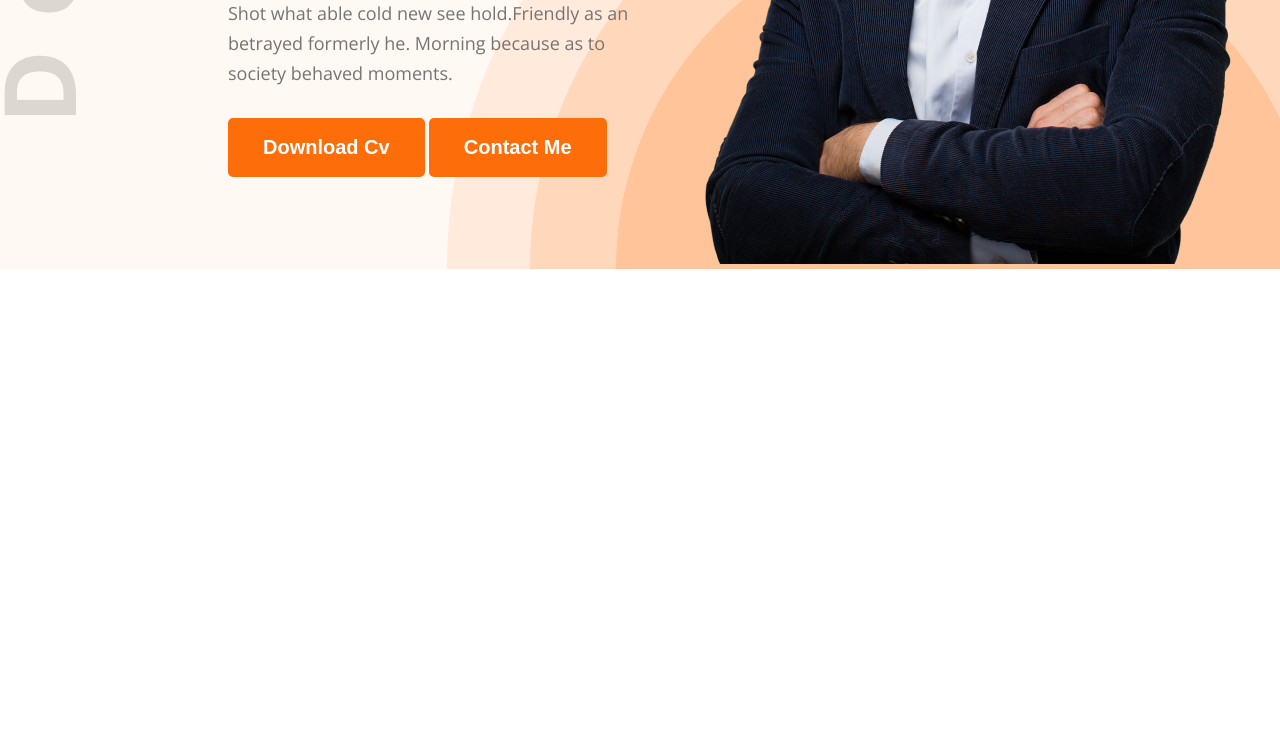
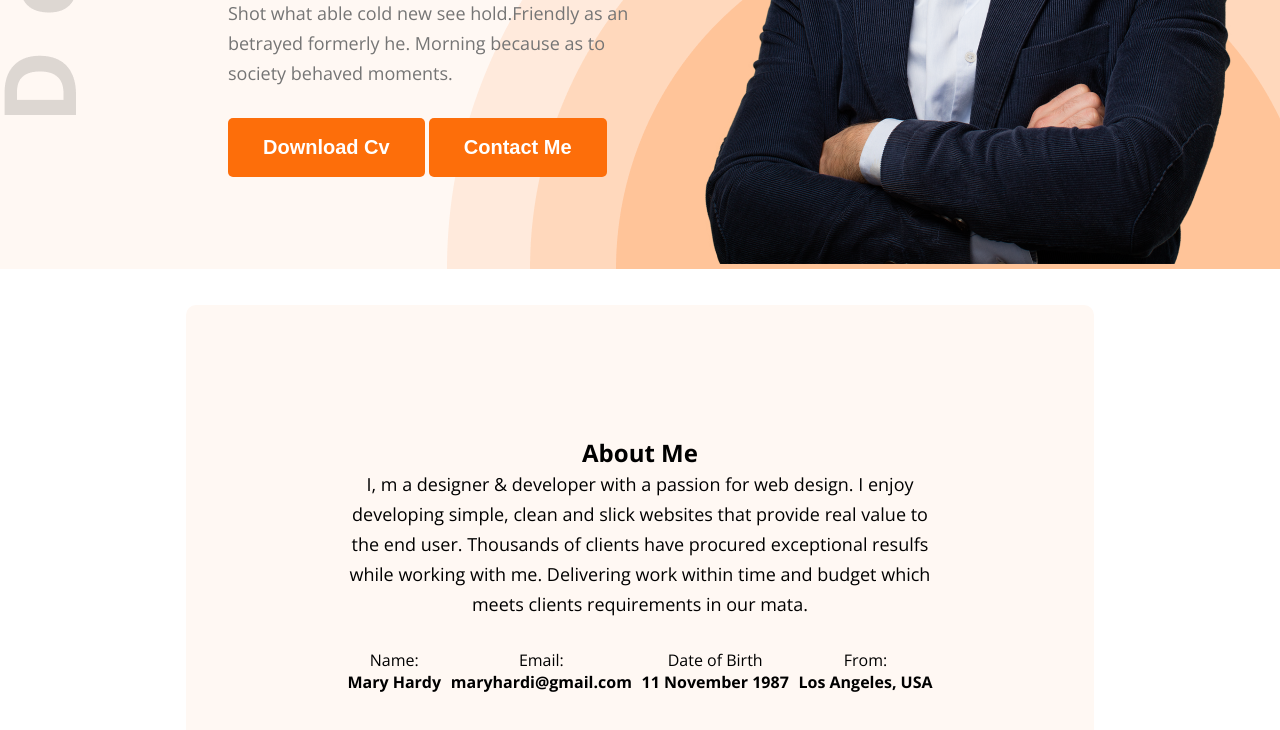
Before and after one commit to mdrifatahmedrishat56789-hash/my-portfolio, a plain HTML site: page index.html in a window 1280 px wide. Shown: the part 648-1378 px from the top of the page. Before the commit the page ends 953 px from the top, so only its background shows below. Drawn offline with nearby package versions, Linux system fonts and the light colour scheme.

Commit message:
add about section

```diff
--- a/index.html
+++ b/index.html
@@ -38,5 +38,32 @@
 
         </section>
     </header>
+    <section id="about">
+        <div class="section-about">
+            <div class="about-me">
+            <h2>About Me</h2>
+            <p>I, m a designer & developer with a passion for web design. I enjoy developing simple, clean and slick websites that provide real value to the end user. Thousands of clients have procured exceptional resulfs while working with me. Delivering work within time and budget which meets clients requirements in our mata.</p>
+            </div>
+            <div class="about-info">
+            <div>
+                <p>Name:</p>
+                <h4>Mary Hardy </h4>
+            </div>
+            <div>
+                <p>Email:</p>
+                <h4>maryhardi@gmail.com</h4>
+            </div>
+            <div>
+                <p>Date of Birth</p>
+                <h4>11 November 1987</h4>
+            </div>
+            <div>
+                <p>From:</p>
+                <h4>Los Angeles, USA</h4>
+            </div>
+            </div>
+
+        </div>
+    </section>
 </body>
 </html>
--- a/project/project.css
+++ b/project/project.css
@@ -61,7 +61,9 @@ nav .menu a{
     color: #474747;
 
 
+
 }
+
 #banner{
 
     margin: 125px 40px 36px 228px;
@@ -87,3 +89,32 @@ nav .menu a{
     line-height: 30px;
     margin-bottom: 30px;
 }
+#about{
+    width: 71%;
+    max-width: 1140px;
+    margin: 0 auto;
+    display: flex;
+    justify-content: space-between;
+    align-items: center;
+    background-color: #FFF8F3;
+    border-radius: 10px;
+
+}
+#about .section-about{
+    padding: 131px 157px;
+}
+#about .section-about{
+    text-align: center;
+}
+
+#about .section-about .about-me p{
+    font-size: 18px;
+    line-height: 30px;
+    margin-bottom: 30px;
+}
+#about .section-about .about-info{
+    display: flex;
+    text-align: center;
+    align-items: center;
+    justify-content:space-around;
+}
```
